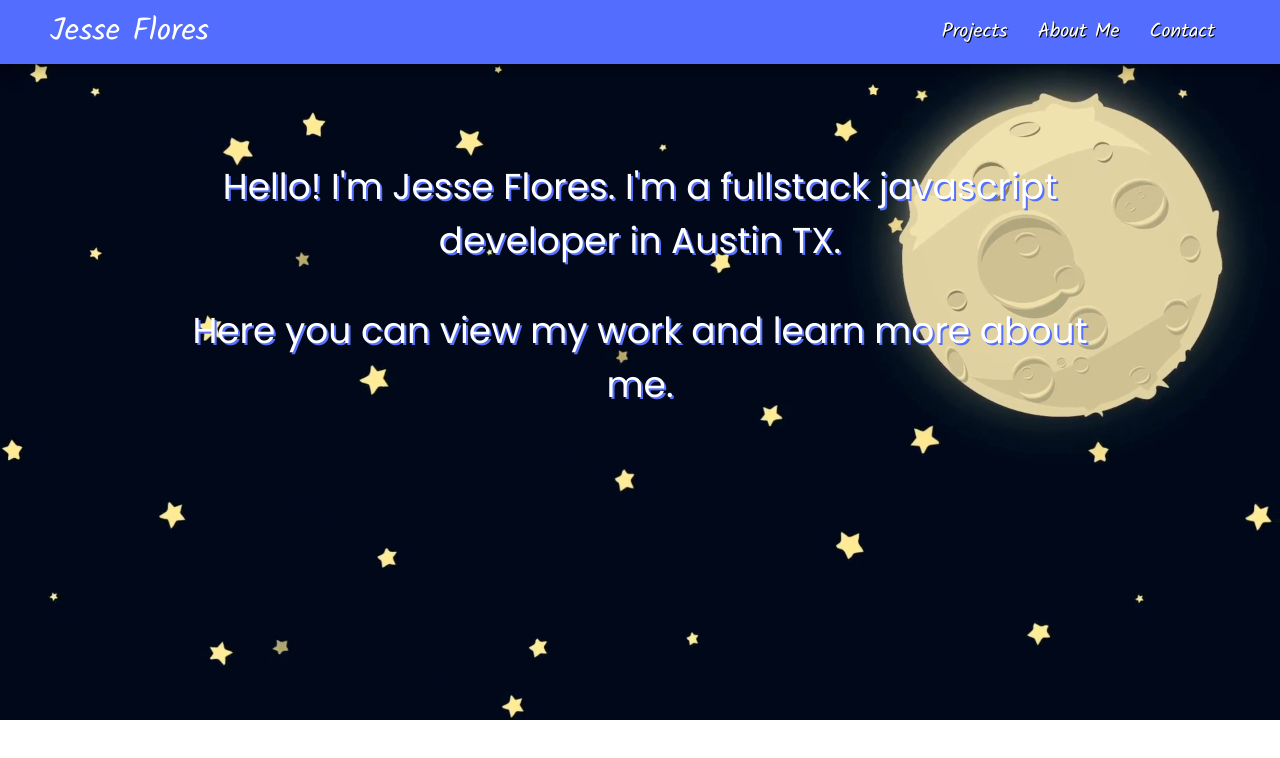
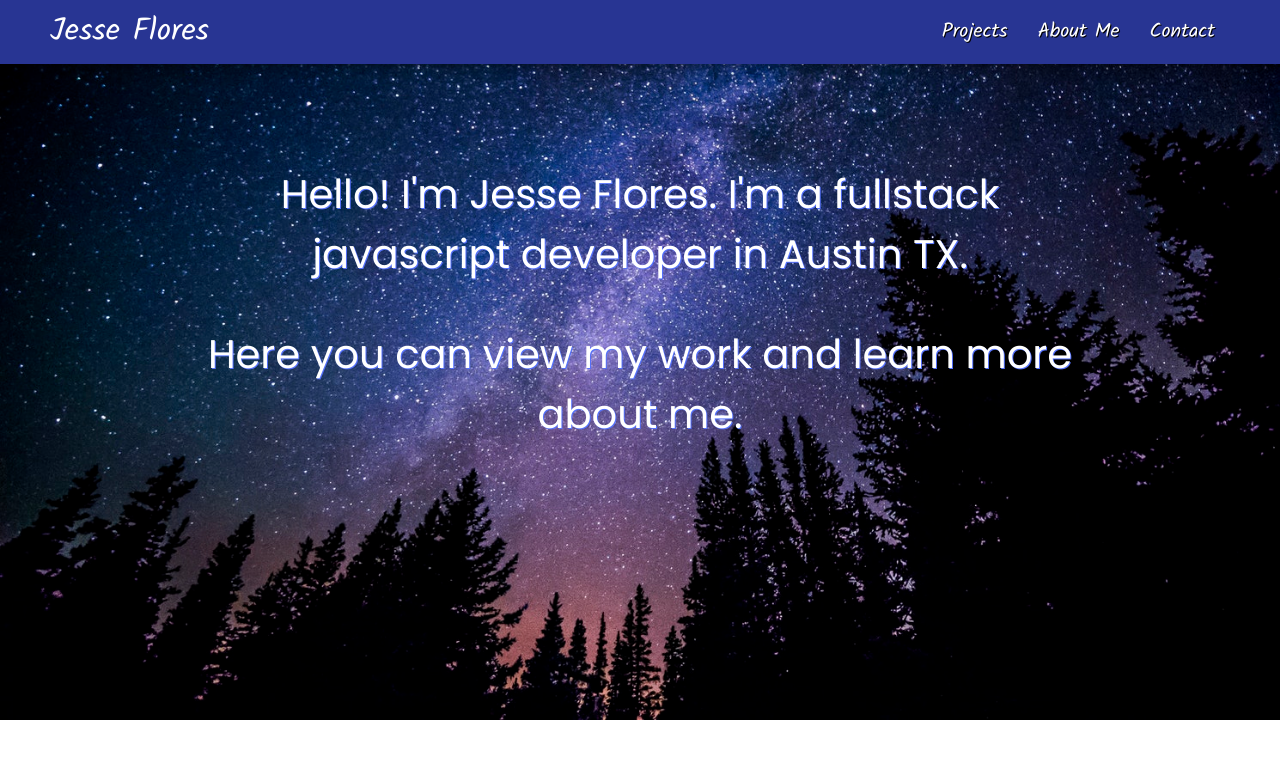
Before and after one commit to jesseflores512/portfolio, a plain HTML site: page index.html in a window 1280 px wide. Drawn offline with nearby package versions, Linux system fonts and the light colour scheme; a web font is replaced by a local one.

Commit message:
made changes to index

```diff
--- a/assets/css/style.css
+++ b/assets/css/style.css
@@ -14,7 +14,7 @@ nav ul a {
 }
 
 body {
-  background-image: url('../images/nightsky.png') !important;
+  background-image: url('../images/nightsky.jpg') !important;
   background-repeat: no-repeat;
   background-size: cover;
 }
@@ -30,8 +30,8 @@ body {
 .content {
   padding-top: 40px;
   grid-column: 1 / -1;
-  font-size: 36px;
+  font-size: 40px;
   font-family: 'Poppins', sans-serif;
   color: white;
-  text-shadow: 2px 2px #5571FA;
+  text-shadow: 1px 1px #5571FA;
 }
--- a/index.html
+++ b/index.html
@@ -21,7 +21,7 @@
 
   </head>
   <header>
-    <nav class="indigo accent-2 z-depth-3">
+    <nav class="indigo darken-3 z-depth-3">
     <div class="nav-wrapper">
       <a href="#" class="brand-logo">Jesse Flores</a>
       <a href="#" data-target="mobile-demo" class="sidenav-trigger"><i class="material-icons">menu</i></a>
```
Also changed, not shown: assets/images/nightsky.jpg (added), assets/images/nightsky.png (deleted), assets/images/sky.jpg (deleted).
